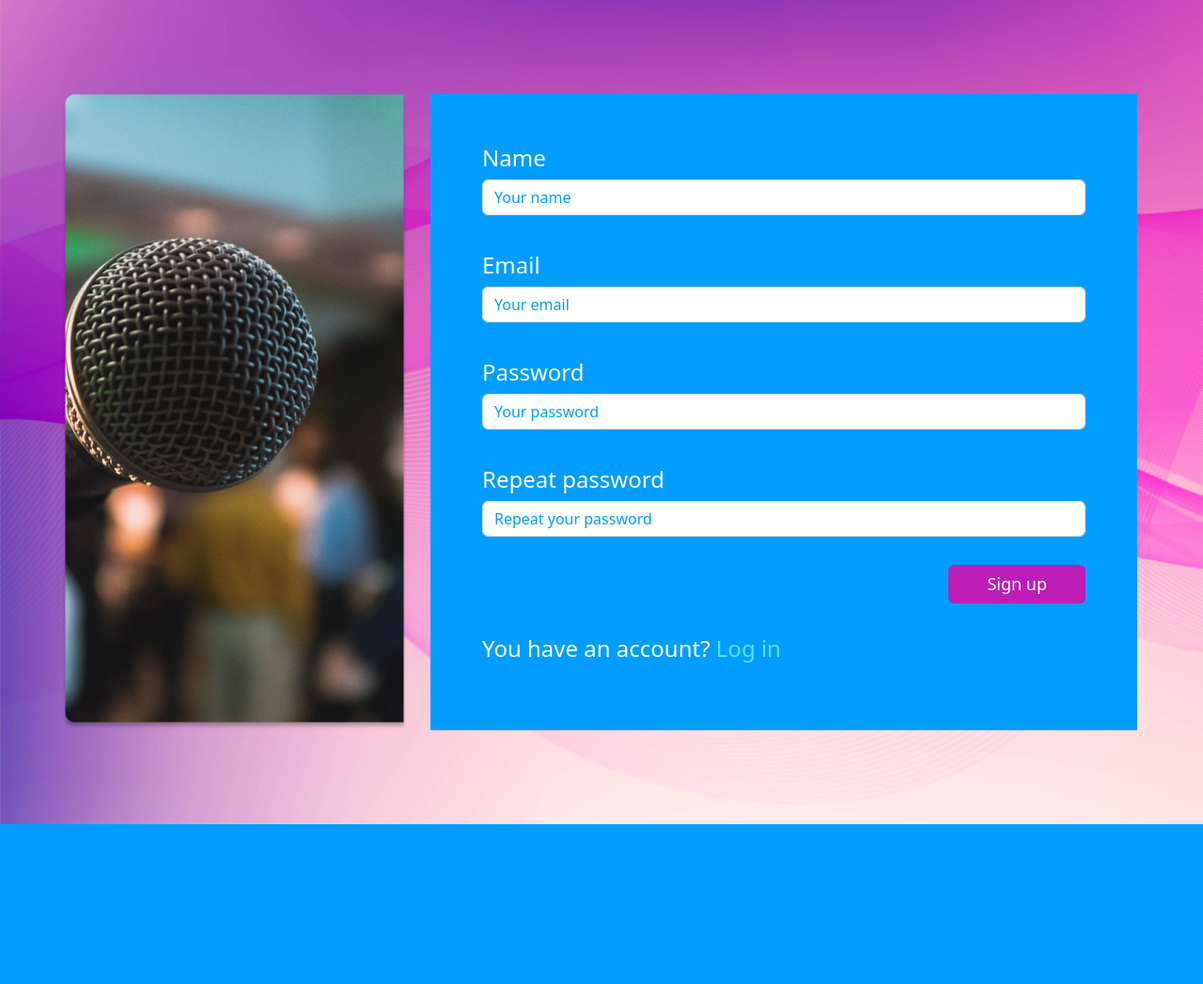
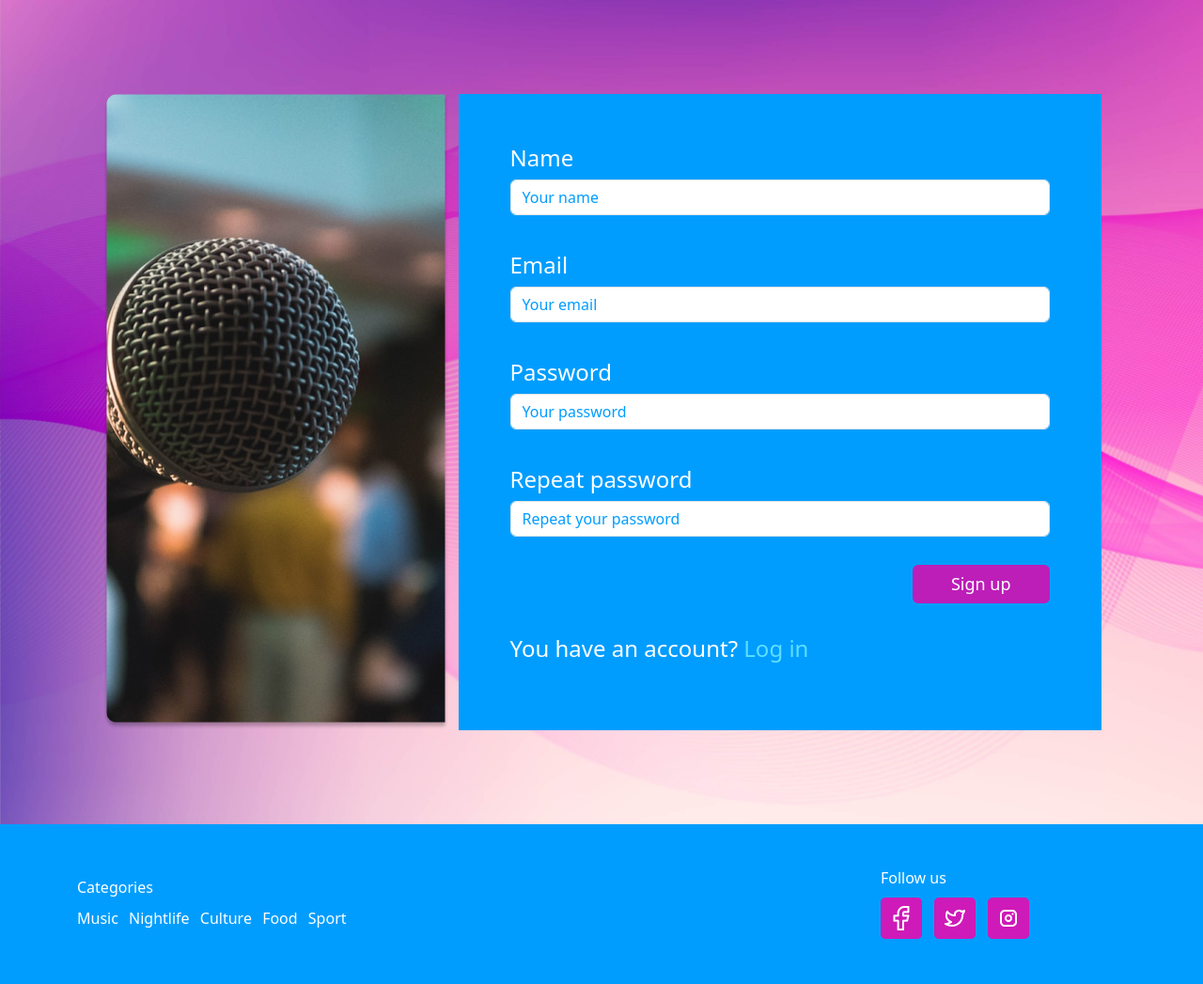
Before and after one commit to cofi333/web_programiranje_projekat, a PHP site: page /sign_up.html in a window 1280 px wide. Shown: the part 56-1103 px from the top of the page at 94% size. Before the commit the page ends 933 px from the top, so only its background shows below. Run offline with PHP 8.4, Linux system fonts and the light colour scheme; some libraries are stand-ins or nearby versions.

Commit message:
signup & footer

```diff
--- /dev/null
+++ b/sass/_footer.scss
@@ -0,0 +1,53 @@
+footer {
+    background-color: #009DFF;
+    padding: 3em 0;
+
+    .row {
+        align-items: center;
+    }
+
+    .type {
+        display: flex;
+        list-style: none;
+        gap: 0.7em;
+        padding-left: 0;
+        margin: 0;
+
+        li {
+
+          a {
+            text-decoration: none;
+            color: #fff;
+          }
+        }
+    }
+
+    h6 {
+        color: #fff;
+        padding-bottom: 0.2em;
+    }
+
+    .icons {
+        display: flex;
+        gap: 0.8em;
+        align-items: center;
+    }
+
+}
+
+
+@include media-breakpoint-down(md) {
+    footer {
+        .row {
+            gap: 2em;
+        }
+
+        h6 {
+            text-align: center;
+        }
+
+        .type, .icons {
+            justify-content: center;
+        }
+    }
+ }
--- a/sass/_sign_up.scss
+++ b/sass/_sign_up.scss
@@ -9,6 +9,20 @@
 
     padding: 100px 0;
 
+    .content {
+        display: flex;
+        justify-content: center;
+        gap: 10px;
+    }
+
+    .picture {
+        display: flex;
+        justify-content: center;
+    }
+
+
+    .form {
+        width: 60%;
 
         form {
             padding:30px 55px;
@@ -56,12 +70,7 @@
                 }
             }
         }
-
-    .picture {
-        display: flex;
-        justify-content: end;
     }
-
 
 }
 
@@ -75,6 +84,7 @@
 
         .content {
             gap: 10px;
+            flex-direction: column;
         }
 
         form {
@@ -85,14 +95,11 @@
         .picture {
             order: 2;
             padding: 0;
-            justify-content: center;
-
-
-
         }
 
         .form {
             padding: 0;
+            width: 100%;
         }
     }
  }
--- a/sass/style.scss
+++ b/sass/style.scss
@@ -2,6 +2,7 @@
 @import "navigation_bar";
 @import "sign_up";
 @import "login.scss";
+@import "_footer.scss";
 
 *{
     padding: 0;
--- a/sign_up.html
+++ b/sign_up.html
@@ -49,12 +49,12 @@
       </nav>
 
       <section class="hero_sign_up container">
-        <div class="row content">
-          <div class="picture col-lg-5  col-xl-4 col-xxl-4">
+        <div class="content">
+          <div class="picture">
             <img src="./images/microphone.png" alt="Microphone picture">
           </div>
 
-          <div class="form col-lg-7  col-xl-8 col-xxl-7">
+          <div class="form">
             <form>
               <div class="form-group">
                 <label for="name">Name</label>
@@ -86,6 +86,31 @@
         </div>
       </section>
 
+      <footer>
+        <div class="container">
+          <div class="row">
+            <div class="categories col-md-9">
+              <h6>Categories</h6>
+              <ul class="type">
+                <li><a href="#">Music</a></li>
+                <li><a href="#">Nightlife</a></li>
+                <li><a href="#">Culture</a></li>
+                <li><a href="#">Food</a></li>
+                <li><a href="#">Sport</a></li>
+              </ul>
+            </div>
+
+            <div class="social-medias col-md-3">
+              <h6>Follow us</h6>
+              <div class="icons">
+                <img src="./images/facebook_icon.png" alt="Facebook">
+                <img src="./images/twitter_icon.png" alt="Twitter">
+                <img src="./images/instagram_icon.png" alt="Instagram">
+              </div>
+            </div>
+          </div>
+        </div>
+      </footer>
 
 
       <script src="node_modules\bootstrap\dist\js\bootstrap.bundle.min.js"></script>
```
Also changed, not shown: css/style.css, images/facebook_icon.png (added), images/instagram_icon.png (added), images/twitter_icon.png (added). Lines whose indentation alone changed are shown as unchanged.
